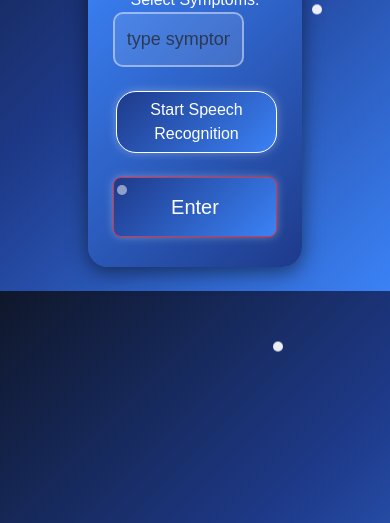
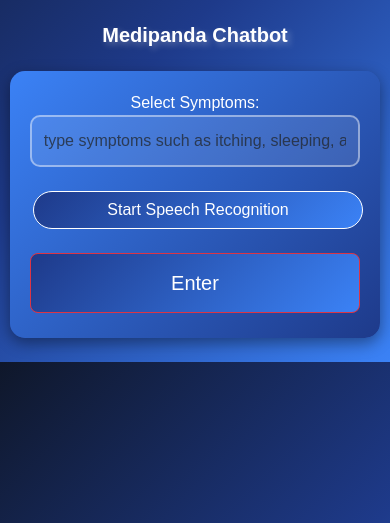
Before and after one commit to Kiruthika-Mahalingam/medipanda_model, a Flask app: page / in a window 390 px wide. Shown: the part 321-844 px from the top of the page. Run offline with Flask 3, Linux system fonts and the light colour scheme; parts of the project's set-up code (start-up, migrations or seed data) failed here and were passed over.

Commit message:
make responsive

```diff
--- a/templates/index.html
+++ b/templates/index.html
@@ -6,11 +6,7 @@
     <title>Medipanda</title>
     <link href="https://cdn.jsdelivr.net/npm/bootstrap@5.3.1/dist/css/bootstrap.min.css" rel="stylesheet" integrity="sha384-4bw+/aepP/YC94hEpVNVgiZdgIC5+VKNBQNGCHeKRQN+PtmoHDEXuppvnDJzQIu9" crossorigin="anonymous">
   </head>
-
     <style>
-/* General Page Styling */
-/* Panda Theme - Advanced and Attractive */
-/* 🌌 Gradient Background */
         body {
             background: linear-gradient(135deg, #0f172a, #1e3a8a, #3b82f6);
             color: white;
@@ -18,159 +14,104 @@ body {
             text-align: center;
             margin: 0;
             padding: 0;
-    overflow: hidden;
         }
-
-/* 🐼 Panda Illustration with Glow */
         .panda-container {
             display: flex;
             justify-content: center;
             margin: 20px 0;
         }
-
         .panda-container img {
-    width: 180px;
-    filter: drop-shadow(0px 0px 15px #ffffff90); /* Glow Effect */
+            width: 150px;
+            filter: drop-shadow(0px 0px 10px #ffffff90);
             border-radius: 50%;
-    animation: spin 8s infinite linear; /* Slow Rotating Effect */
+            animation: spin 8s infinite linear;
         }
-
-/* 🔄 Spinner Effect */
         @keyframes spin {
             0% { transform: rotate(0deg); }
             100% { transform: rotate(360deg); }
         }
-
-/* 💬 Chatbot Container with Gradient */
         .container {
-    width: 55%;
+            width: 90%;
+            max-width: 600px;
             margin: auto;
-    padding: 25px;
+            padding: 20px;
             background: linear-gradient(135deg, #3b82f6, #1e3a8a);
-    border-radius: 20px;
-    box-shadow: 0px 5px 20px rgba(0, 0, 0, 0.5);
-    animation: fadeIn 1s ease-in-out;
+            border-radius: 15px;
+            box-shadow: 0px 5px 15px rgba(0, 0, 0, 0.4);
         }
-
-/* ✨ Smooth Fade-in Effect */
-@keyframes fadeIn {
-    0% { opacity: 0; transform: scale(0.9); }
-    100% { opacity: 1; transform: scale(1); }
-}
-
-/* 🔥 Chatbot Title */
         h1 {
-    font-size: 30px;
+            font-size: 24px;
             font-weight: bold;
             text-shadow: 3px 3px 6px rgba(255, 255, 255, 0.3);
-    animation: glow 2s infinite alternate;
         }
-
-/* 🌟 Glowing Text Animation */
-@keyframes glow {
-    0% { text-shadow: 0px 0px 10px white; }
-    100% { text-shadow: 0px 0px 20px cyan; }
-}
-
-/* 💡 Chatbox Area */
         #chatbox {
             background-color: rgba(255, 255, 255, 0.1);
             padding: 15px;
             border-radius: 12px;
-    box-shadow: 0px 4px 12px rgba(255, 255, 255, 0.2);
             min-height: 200px;
-    backdrop-filter: blur(8px);
             color: white;
+            backdrop-filter: blur(5px);
         }
-
-/* 🔲 Input Box with Futuristic Effect */
+        input[type="text"], button {
+            width: 100%;
+            padding: 12px;
+            border-radius: 10px;
+            font-size: 16px;
+        }
         input[type="text"] {
-    width: 80%;
-    padding: 12px;
             border: 2px solid #ffffff70;
-    border-radius: 10px;
-    font-size: 18px;
             background: rgba(255, 255, 255, 0.1);
             color: white;
             outline: none;
-    transition: 0.3s ease-in-out;
         }
-
         input[type="text"]:focus {
             border: 2px solid cyan;
             box-shadow: 0px 0px 10px cyan;
         }
-
-/* 🟦 Send Button with Neon Effect */
         button {
             background: linear-gradient(135deg, #1e3a8a, #3b82f6);
             color: white;
-    padding: 12px 18px;
             border: none;
-    border-radius: 10px;
-    font-size: 18px;
             cursor: pointer;
-    transition: 0.3s;
-    box-shadow: 0px 0px 10px rgba(255, 255, 255, 0.3);
         }
-
         button:hover {
             background: linear-gradient(135deg, cyan, #3b82f6);
-    transform: scale(1.1);
-    box-shadow: 0px 0px 20px cyan;
+            transform: scale(1.05);
         }
-
-/* 🌠 Floating Dots Animation */
-@keyframes float {
-    0% { transform: translateY(0px); opacity: 0.5; }
-    50% { transform: translateY(-15px); opacity: 1; }
-    100% { transform: translateY(0px); opacity: 0.5; }
-}
-
-.floating-dots {
-    position: absolute;
-    width: 10px;
-    height: 10px;
-    background-color: white;
-    border-radius: 50%;
-    animation: float 3s infinite ease-in-out;
-}
-
-/* Placing Random Dots */
-.dot1 { left: 10%; top: 30%; animation-duration: 2s; }
-.dot2 { left: 50%; top: 10%; animation-duration: 3s; }
-.dot3 { left: 80%; top: 40%; animation-duration: 2.5s; }
-.dot4 { left: 30%; top: 60%; animation-duration: 2.2s; }
-.dot5 { left: 70%; top: 80%; animation-duration: 2.8s; }
-
-/* 🌟 Styled Toggle Buttons */
         .toggle-button {
             padding: 10px;
-    margin: 5px 20px;
-    font-size: 18px;
-    font-weight: bold;
-    width: 150px;
+            margin: 5px;
+            font-size: 14px;
+            width: 100%;
             border-radius: 8px;
             border: none;
             color: white;
-    cursor: pointer;
-    transition: 0.3s ease-in-out;
-    box-shadow: 0px 4px 10px rgba(255, 255, 255, 0.2);
         }
-
-
+        @media (max-width: 768px) {
+            .panda-container img {
+                width: 120px;
+            }
+            .container {
+                width: 95%;
+            }
+            h1 {
+                font-size: 20px;
+            }
+        }
     </style>
 </head>
 <body>
-<!-- main form of page -->
-    <!-- Panda Illustration -->
     <div class="floating-dots dot1"></div>
     <div class="floating-dots dot2"></div>
     <div class="floating-dots dot3"></div>
     <div class="floating-dots dot4"></div>
     <div class="floating-dots dot5"></div>
     <div class="panda-container">
-        <img src="static/logo.jpg" alt="Cute Panda">
+        <iframe src="https://lottie.host/embed/50ae92f8-9c18-485a-8ef8-7308ec219d09/f3K5WiTv6A.lottie"
+    width="300"
+    height="300"
+    style="border: none;">
+</iframe>
     </div>
 <h1 class="mt-4 my-4 text-center text-green">Medipanda Chatbot</h1>
 <div class="container my-4 mt-4">
@@ -178,41 +119,26 @@ button:hover {
         <div class="form-group">
             <label for="symptoms">Select Symptoms:</label>
             <input type="text" class="form-control", id="symptoms" name="symptoms" placeholder="type symptoms such as itching, sleeping, aching etc">
-
         </div>
         <br>
         <button type="button" id="startSpeechRecognition" class="btn btn-primary" style="margin-left:3px;border:1px solid white; border-radius:20px;">
             Start Speech Recognition
         </button>
         <br>
-
         <!-- Display the transcribed text here -->
         <div name="mysysms" id="transcription"></div>
-
         {% if message %}
         <p>{{ message }}</p>
         {% endif %}
         <br>
-
         <button type="submit" class="btn btn-danger btn-lg" style="width: 100%; padding: 14px; margin-bottom: 5px;">Enter</button>
     </form>
 </div>
-
-
-
-
-
-
-
-
 {% if predicted_disease %}
-
 <!-- Results -->
 <h1 class="text-center my-4 mt-4"></h1>
 <div class="container">
-
     <div class="result-container">
-        <!-- Buttons to toggle display -->
         <button class="toggle-button" data-bs-toggle="modal" data-bs-target="#diseaseModal" >Disease</button>
         <button class="toggle-button" data-bs-toggle="modal" data-bs-target="#descriptionModal">Description</button>
         <button class="toggle-button" data-bs-toggle="modal" data-bs-target="#precautionModal" >Precaution</button>
@@ -221,59 +147,43 @@ button:hover {
         <button class="toggle-button" data-bs-toggle="modal" data-bs-target="#dietsModal">Diets</button>
     </div>
 </div>
-
 {% endif %}
-
 <!-- Disease Modal -->
 <div class="modal fade" id="diseaseModal" tabindex="-1" aria-labelledby="diseaseModalLabel" aria-hidden="true">
     <div class="modal-dialog">
         <div class="modal-content">
-            <!-- 🩺 Modal Header with Gradient & Neon Glow -->
             <div class="modal-header" style="background: linear-gradient(135deg, #020606, #0a1f1d); color: white; text-shadow: 0px 0px 5px rgba(255, 255, 255, 0.6); border-bottom: 2px solid #268AF3;">
                 <h5 class="modal-title" id="diseaseModalLabel" style="font-weight: bold; letter-spacing: 1px;">🩺 Predicted Disease</h5>
                 <button type="button" class="btn-close" data-bs-dismiss="modal" aria-label="Close" style="filter: invert(100%);"></button>
             </div>
-
-            <!-- 🖤 Modal Body with Stylish Background -->
             <div class="modal-body" style="background: linear-gradient(135deg, #0d1c26, #112f4c); color: #E5E23D; font-size: 18px; font-weight: bold; padding: 15px; border-radius: 5px;">
                 <p style="text-align: center; text-shadow: 0px 0px 10px rgba(229, 226, 61, 0.7);">{{ predicted_disease }}</p>
             </div>
         </div>
     </div>
 </div>
-
-
    <!-- Description Modal -->
 <div class="modal fade" id="descriptionModal" tabindex="-1" aria-labelledby="descriptionModalLabel" aria-hidden="true">
     <div class="modal-dialog">
         <div class="modal-content">
-            <!-- 🌊 Modal Header with Gradient -->
             <div class="modal-header" style="background: linear-gradient(135deg, #020606, #0a1f1d); color: white; text-shadow: 0px 0px 5px rgba(255, 255, 255, 0.6); border-bottom: 2px solid #268AF3;">
                 <h5 class="modal-title" id="descriptionModalLabel" style="font-weight: bold; letter-spacing: 1px;">📜 Description</h5>
                 <button type="button" class="btn-close" data-bs-dismiss="modal" aria-label="Close" style="filter: invert(100%);"></button>
             </div>
-
-            <!-- 🌌 Modal Body with Gradient Background -->
             <div class="modal-body" style="background: linear-gradient(135deg, #0d1c26, #112f4c); color: #99F741; font-size: 18px; font-weight: bold; padding: 15px; border-radius: 5px;">
                 <p style="text-align: center; text-shadow: 0px 0px 10px rgba(153, 247, 65, 0.7);">{{ dis_des }}</p>
             </div>
         </div>
     </div>
 </div>
-
-
 <!-- Precaution Modal -->
 <div class="modal fade" id="precautionModal" tabindex="-1" aria-labelledby="precautionModalLabel" aria-hidden="true">
     <div class="modal-dialog">
         <div class="modal-content">
-
-            <!-- 🛡️ Stylish Gradient Header -->
             <div class="modal-header" style="background: linear-gradient(135deg, #021a30, #0a3d62); color: #F371F9; text-shadow: 0px 0px 5px rgba(243, 113, 249, 0.7); border-bottom: 2px solid #99F741;">
                 <h5 class="modal-title" id="precautionModalLabel" style="font-weight: bold; letter-spacing: 1px;">🛡️ Precautions</h5>
                 <button type="button" class="btn-close" data-bs-dismiss="modal" aria-label="Close" style="filter: invert(100%);"></button>
             </div>
-
-            <!-- 🌟 Gradient Body with Styled List -->
             <div class="modal-body" style="background: linear-gradient(135deg, #102a42, #184a6b); color: white; font-size: 18px; font-weight: bold; padding: 15px; border-radius: 5px;">
                 <ul style="list-style: none; padding-left: 0;">
                     {% for i in my_precautions %}
@@ -287,23 +197,14 @@ button:hover {
         </div>
     </div>
 </div>
-
-
-
-
-
    <!-- Medications Modal -->
 <div class="modal fade" id="medicationsModal" tabindex="-1" aria-labelledby="medicationsModalLabel" aria-hidden="true">
     <div class="modal-dialog">
         <div class="modal-content">
-
-            <!-- 💊 Gradient Header -->
             <div class="modal-header" style="background: linear-gradient(135deg, #021a30, #0a3d62); color: #F39334; text-shadow: 0px 0px 5px rgba(243, 147, 52, 0.7); border-bottom: 2px solid #268AF3;">
                 <h5 class="modal-title" id="medicationsModalLabel" style="font-weight: bold; letter-spacing: 1px;">💊 Medications</h5>
                 <button type="button" class="btn-close" data-bs-dismiss="modal" aria-label="Close" style="filter: invert(100%);"></button>
             </div>
-
-            <!-- 🌊 Gradient Body with Styled List -->
             <div class="modal-body" style="background: linear-gradient(135deg, #0d2d44, #186f8b); color: white; font-size: 18px; font-weight: bold; padding: 15px; border-radius: 5px;">
                 <ul style="list-style: none; padding-left: 0;">
                     {% for i in medications %}
@@ -313,7 +214,6 @@ button:hover {
                     {% endfor %}
                 </ul>
             </div>
-
         </div>
     </div>
 </div>
@@ -322,14 +222,10 @@ button:hover {
 <div class="modal fade" id="workoutsModal" tabindex="-1" aria-labelledby="workoutsModalLabel" aria-hidden="true">
     <div class="modal-dialog">
         <div class="modal-content">
-
-            <!-- 🏋️‍♂️ Gradient Header -->
             <div class="modal-header" style="background: linear-gradient(135deg, #021a30, #0a3d62); color: #99F741; text-shadow: 0px 0px 5px rgba(153, 247, 65, 0.8); border-bottom: 2px solid #268AF3;">
                 <h5 class="modal-title" id="workoutsModalLabel" style="font-weight: bold; letter-spacing: 1px;">🏋️ Workouts</h5>
                 <button type="button" class="btn-close" data-bs-dismiss="modal" aria-label="Close" style="filter: invert(100%);"></button>
             </div>
-
-            <!-- 🌊 Smooth Gradient Body with Styled List -->
             <div class="modal-body" style="background: linear-gradient(135deg, #0d2d44, #186f8b); color: white; font-size: 18px; font-weight: bold; padding: 15px; border-radius: 5px;">
                 <ul style="list-style: none; padding-left: 0;">
                     {% for i in workout %}
@@ -339,24 +235,17 @@ button:hover {
                     {% endfor %}
                 </ul>
             </div>
-
         </div>
     </div>
 </div>
-
-
    <!-- Diets Modal -->
 <div class="modal fade" id="dietsModal" tabindex="-1" aria-labelledby="dietsModalLabel" aria-hidden="true">
     <div class="modal-dialog">
         <div class="modal-content">
-
-            <!-- 🍏 Header with Green Theme -->
             <div class="modal-header" style="background: linear-gradient(135deg, #1b5e20, #43a047); color: #f0fdf4; text-shadow: 0px 0px 5px rgba(240, 253, 244, 0.8); border-bottom: 2px solid #81c784;">
                 <h5 class="modal-title" id="dietsModalLabel" style="font-weight: bold; letter-spacing: 1px;">🥗 Healthy Diets</h5>
                 <button type="button" class="btn-close" data-bs-dismiss="modal" aria-label="Close" style="filter: invert(100%);"></button>
             </div>
-
-            <!-- 🍃 Smooth Gradient Body -->
             <div class="modal-body" style="background: linear-gradient(135deg, #2e7d32, #66bb6a); color: white; font-size: 18px; font-weight: bold; padding: 15px; border-radius: 5px;">
                 <ul style="list-style: none; padding-left: 0;">
                     {% for i in my_diet %}
@@ -366,39 +255,26 @@ button:hover {
                     {% endfor %}
                 </ul>
             </div>
-
         </div>
     </div>
 </div>
-
-
-
-
         <script>
     const startSpeechRecognitionButton = document.getElementById('startSpeechRecognition');
     const transcriptionDiv = document.getElementById('transcription');
-
     startSpeechRecognitionButton.addEventListener('click', startSpeechRecognition);
-
     function startSpeechRecognition() {
-        const recognition = new webkitSpeechRecognition(); // Use webkitSpeechRecognition for compatibility
-
-        recognition.lang = 'en-US'; // Set the language for recognition
-
+        const recognition = new webkitSpeechRecognition();
+        recognition.lang = 'en-US';
         recognition.onresult = function (event) {
             const result = event.results[0][0].transcript;
             transcriptionDiv.textContent = result;
         };
-
         recognition.onend = function () {
             console.log('Speech recognition ended.');
         };
-
         recognition.start();
     }
 </script>
-
     <script src="https://cdn.jsdelivr.net/npm/bootstrap@5.3.1/dist/js/bootstrap.bundle.min.js" integrity="sha384-HwwvtgBNo3bZJJLYd8oVXjrBZt8cqVSpeBNS5n7C8IVInixGAoxmnlMuBnhbgrkm" crossorigin="anonymous"></script>
 </body>
-
 </html>
```
Also changed, not shown: main.py (+0 -23 lines). Lines whose indentation alone changed are shown as unchanged.
